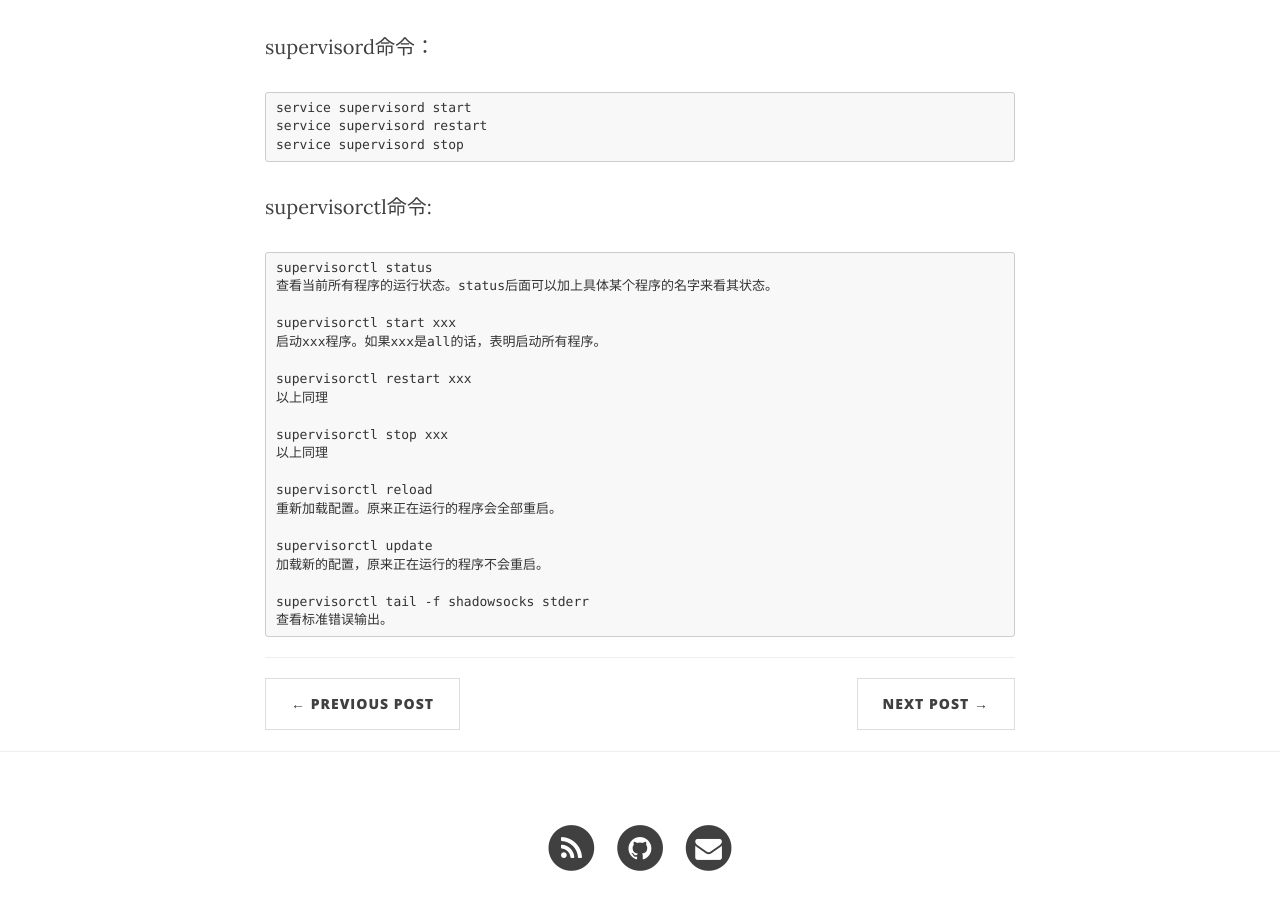
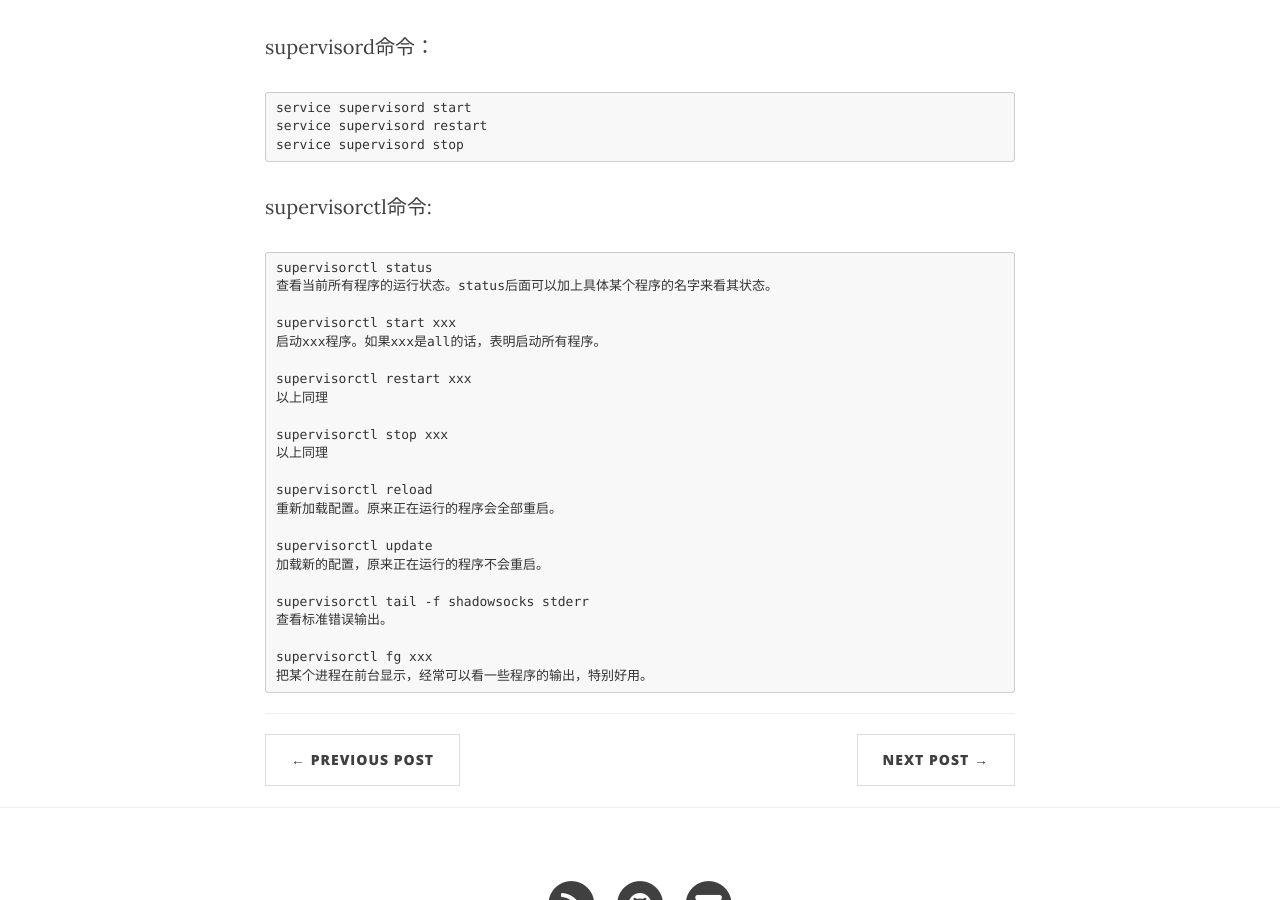
Before and after one commit to linzhiming0826/linzhiming0826.github.io, a Jekyll site: the page built from _posts/2017-06-19-supervisor.markdown, in a window 1280 px wide and 900 px high, scrolled down 4472 px. Built offline with Jekyll 4.4.1, drawn with Linux system fonts in a browser that asks for light colours; nearby versions of some CDN libraries; comment, search, counter and statistics services are not loaded.

Commit message:
新增一个查询

````diff
--- a/_posts/2017-06-19-supervisor.markdown
+++ b/_posts/2017-06-19-supervisor.markdown
@@ -140,4 +140,7 @@ supervisorctl update
 
 supervisorctl tail -f shadowsocks stderr
 查看标准错误输出。
+
+supervisorctl fg xxx
+把某个进程在前台显示，经常可以看一些程序的输出，特别好用。
 ```
````
